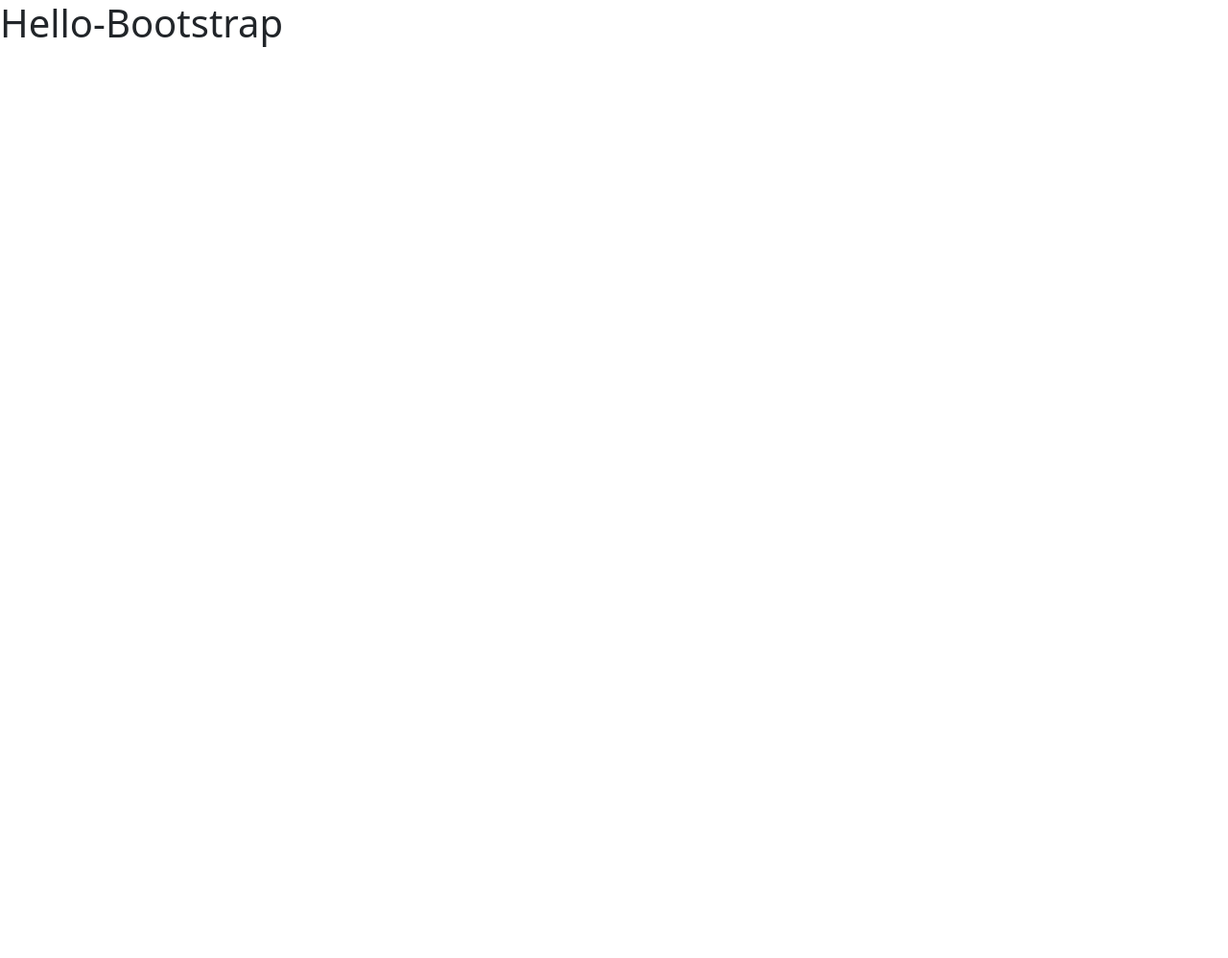
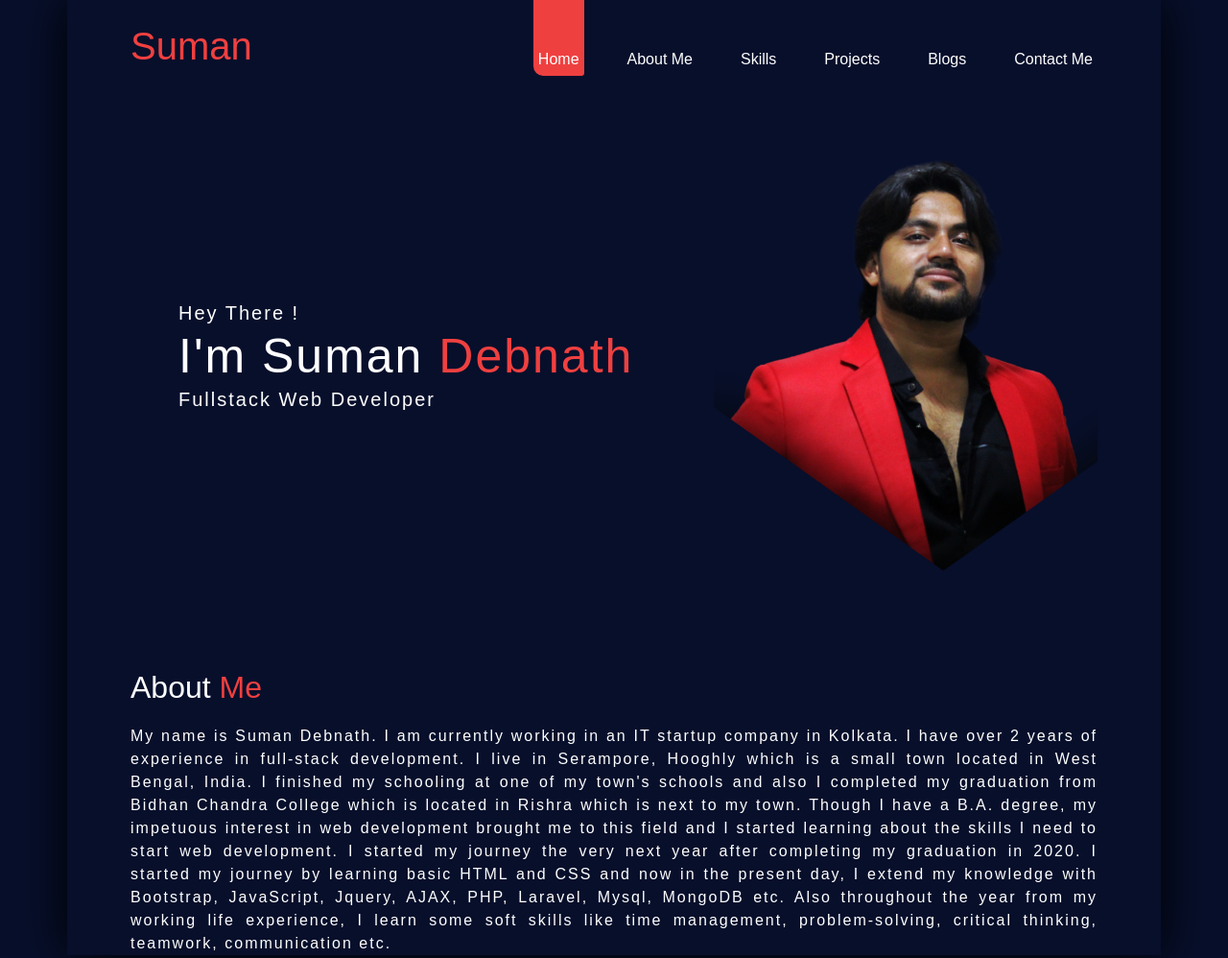
Before and after one commit to SumanDeb2812/SumanDeb2812.github.io, a plain HTML site: page index.html in a window 1280 px wide. Shown: the top 998 px of the page at 96% size. Before the commit the page ends 800 px from the top, so only its background shows below. Drawn offline with nearby package versions, Linux system fonts and the light colour scheme; a web font is replaced by a local one.

Commit message:
Add home and about section

```diff
--- a/index.html
+++ b/index.html
@@ -1,14 +1,52 @@
 <!DOCTYPE html>
 <html lang="en">
 <head>
-  <meta charset="UTF-8">
-  <meta name="viewport" content="width=device-width, initial-scale=1.0">
-  <title>Bootstrap Site</title>
-  <link rel="stylesheet" href="https://stackpath.bootstrapcdn.com/bootstrap/5.0.0-alpha1/css/bootstrap.min.css" integrity="sha384-r4NyP46KrjDleawBgD5tp8Y7UzmLA05oM1iAEQ17CSuDqnUK2+k9luXQOfXJCJ4I" crossorigin="anonymous">
-  <script src="https://cdn.jsdelivr.net/npm/popper.js@1.16.0/dist/umd/popper.min.js" integrity="sha384-Q6E9RHvbIyZFJoft+2mJbHaEWldlvI9IOYy5n3zV9zzTtmI3UksdQRVvoxMfooAo" crossorigin="anonymous"></script>
-  <script src="https://stackpath.bootstrapcdn.com/bootstrap/5.0.0-alpha1/js/bootstrap.min.js" integrity="sha384-oesi62hOLfzrys4LxRF63OJCXdXDipiYWBnvTl9Y9/TRlw5xlKIEHpNyvvDShgf/" crossorigin="anonymous"></script>
+    <meta charset="UTF-8">
+    <meta name="viewport" content="width=device-width, initial-scale=1.0">
+    <title>Suman Debnath - Portfolio</title>
+    <!-- Bootstrap Css -->
+    <link rel="stylesheet" href="https://stackpath.bootstrapcdn.com/bootstrap/5.0.0-alpha1/css/bootstrap.min.css" integrity="sha384-r4NyP46KrjDleawBgD5tp8Y7UzmLA05oM1iAEQ17CSuDqnUK2+k9luXQOfXJCJ4I" crossorigin="anonymous">
+    <!-- Fonts -->
+    <link rel="preconnect" href="https://fonts.googleapis.com">
+    <link rel="preconnect" href="https://fonts.gstatic.com" crossorigin>
+    <link href="https://fonts.googleapis.com/css2?family=Anta&family=Protest+Riot&display=swap" rel="stylesheet">
+    <!-- Main style sheet -->
+    <link rel="stylesheet" href="style.css">
 </head>
 <body>
-<h1>Hello-Bootstrap</h1>
+<div class="container main">
+    <nav>
+        <div class="logo">Suman</div>
+        <ul>
+            <li class="active"><a href="http://">Home</a></li>
+            <li><a href="http://">About Me</a></li>
+            <li><a href="http://">Skills</a</li>
+            <li><a href="http://">Projects</a></li>
+            <li><a href="http://">Blogs</a></li>
+            <li><a href="http://">Contact Me</a></li>
+        </ul>
+    </nav>
+    <div class="bio">
+        <div class="my-bio">
+            <p>Hey There !</p>
+            <h1>I'm Suman <span>Debnath</span></h1>
+            <p>Fullstack Web Developer</p>
+        </div>
+        <div class="my-image">
+            <img src="profile-img.png" alt="" srcset="">
+        </div>
+    </div>
+    <div class="about">
+        <h2>About <span>Me</span></h2>
+        <div class="content">
+            <p>My name is Suman Debnath. I am currently working in an IT startup company in Kolkata. I have over 2 years of experience in full-stack development. I live in Serampore, Hooghly which is a small town located in West Bengal, India. I finished my schooling at one of my town's schools and also I completed my graduation from Bidhan Chandra College which is located in Rishra which is next to my town. Though I have a B.A. degree, my impetuous interest in web development brought me to this field and I started learning about the skills I need to start web development. I started my journey the very next year after completing my graduation in 2020. I started my journey by learning basic HTML and CSS and now in the present day, I extend my knowledge with Bootstrap, JavaScript, Jquery, AJAX, PHP, Laravel, Mysql, MongoDB etc. Also throughout the year from my working life experience, I learn some soft skills like time management, problem-solving, critical thinking, teamwork, communication etc.</p>
+            <div class="content-img">
+
+            </div>
+        </div>
+    </div>
+</div>
+<script src="https://cdn.jsdelivr.net/npm/popper.js@1.16.0/dist/umd/popper.min.js" integrity="sha384-Q6E9RHvbIyZFJoft+2mJbHaEWldlvI9IOYy5n3zV9zzTtmI3UksdQRVvoxMfooAo" crossorigin="anonymous"></script>
+<script src="https://stackpath.bootstrapcdn.com/bootstrap/5.0.0-alpha1/js/bootstrap.min.js" integrity="sha384-oesi62hOLfzrys4LxRF63OJCXdXDipiYWBnvTl9Y9/TRlw5xlKIEHpNyvvDShgf/" crossorigin="anonymous"></script>
 </body>
 </html>
--- /dev/null
+++ b/style.css
@@ -0,0 +1,120 @@
+*{
+    margin: 0;
+    padding: 0;
+    font-family: "Protest Riot", sans-serif;
+    font-weight: 400;
+    font-style: normal;
+    color: white;
+}
+body{
+    background-color: #070F2B;
+}
+.main{
+    box-shadow: 0 0 50px black;
+}
+.main nav{
+    display: flex;
+    justify-content: space-between;
+    align-items: center;
+    margin-bottom: 50px;
+    padding: 0 50px;
+}
+.main nav .logo{
+    font-size: 40px;
+    color: #EF4040;
+}
+.main nav ul{
+    list-style: none;
+    display: flex;
+    align-items: center;
+    justify-content: space-between;
+}
+.main nav ul li+li{
+    margin-left: 40px;
+}
+.main nav ul li{
+    position: relative;
+    padding: 50px 5px 5px 5px;
+}
+.main nav ul li a{
+    color: white;
+    text-decoration: none;
+    z-index: 1;
+    position: relative;
+}
+.main nav ul li::after{
+    content: "";
+    position: absolute;
+    width: 100%;
+    height: 0;
+    display: block;
+    background-color: #EF4040;
+    top: 0;
+    left: 0;
+    border-bottom-left-radius: 10px;
+    border-bottom-right-radius: 3px;
+    transition: 0.5s;
+}
+.main nav ul li:hover::after{
+    height: 100%;
+}
+.main nav ul .active{
+    position: relative;
+    padding: 50px 5px 5px 5px;
+}
+.main nav ul .active::after{
+    content: "";
+    position: absolute;
+    width: 100%;
+    height: 100%;
+    display: block;
+    background-color: #EF4040;
+    top: 0;
+    left: 0;
+    border-bottom-left-radius: 10px;
+    border-bottom-right-radius: 3px;
+    transition: 0.5s;
+}
+
+/* ------------------------------Bio section--------------------------------------- */
+.main .bio{
+    display: flex;
+    align-items: center;
+    justify-content: space-between;
+    padding: 0 50px 0 100px;
+    margin-bottom: 100px;
+}
+.main .bio .my-bio p{
+    letter-spacing: 2px;
+    font-size: 20px;
+    margin: 0;
+}
+.main .bio .my-bio h1{
+    letter-spacing: 2px;
+    font-size: 50px;
+    margin: 0;
+}
+.main .bio .my-bio h1 span{
+    color: #EF4040;
+}
+.main .bio .my-image{
+    width: 400px;
+}
+.main .bio .my-image img{
+    width: inherit;
+}
+
+/* ----------------------------------------about section------------------------------ */
+.main .about h2{
+    padding-left: 50px;
+    margin-bottom: 20px;
+}
+.main .about h2 span{
+    color: #EF4040;
+}
+.main .about p{
+    padding: 0 50px;
+    letter-spacing: 2px;
+    margin-bottom: 50px;
+    text-align: justify;
+}
```
Also changed, not shown: profile-img.png (added).
